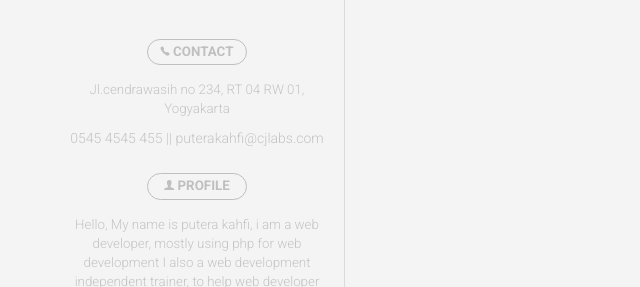
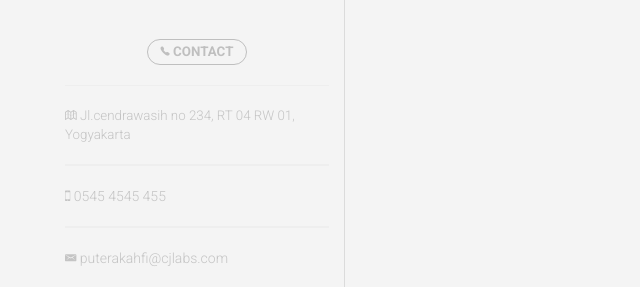
Before and after one commit to puterakahfi/resume, a website: page minimalist/index.html in a window 1280 px wide. Shown: the part 513-800 px from the top of the page, without its empty margins (0-640 px from the left). Drawn offline with nearby package versions, Linux system fonts and the light colour scheme.

Commit message:
update contact detail style

```diff
--- a/minimalist/assets/css/main.css
+++ b/minimalist/assets/css/main.css
@@ -81,7 +81,7 @@ color :#BD081C;
 
 .component-side-content p{
 	font-size: 10pt;
-
+	text-align: left;
 }
 .component-side-content h4{
 	text-transform: uppercase;
@@ -95,11 +95,12 @@ color :#BD081C;
 	border: 1px solid  #bfbfbf;
 }
 
-.component-side-content hr{
-	width :50%;
-	display:none;
+.component-side-content #contact-detail{
+	text-align:left;
 }
-
+#contact-detail hr{
+	border-bottom: 1px solid #eee
+}
 .main-content{
 	margin-left: 20px;
 	padding-left: 10px;
--- a/minimalist/index.html
+++ b/minimalist/index.html
@@ -43,18 +43,21 @@
 					</div>
 					<div class="component-side-content">
 						<h4 class="color "><i class="ion-ios-telephone"></i> Contact</h4> <hr />
-						<div class="position center ">
-							<p>Jl.cendrawasih no 234, RT 04 RW 01, Yogyakarta</p>
-							<hr /> <hr />
-							0545 4545 455  || puterakahfi@cjlabs.com
+						<div id="contact-detail">
+							<p><i class="ion-map"></i> Jl.cendrawasih no 234, RT 04 RW 01, Yogyakarta</p>
+							<hr />
+							<i class="ion-iphone"></i> 0545 4545 455 <hr />
+							<i class="ion-email"></i> puterakahfi@cjlabs.com
 
 						</div>
 						<div claas="vertical-line"></div>
 						<div class="component-side-content">
-							<h4 class="color "><i class="ion-person"></i> Profile</h4> <hr />
-							<p>Hello, My name is putera kahfi, i am a web developer, mostly using php for web development
-								I also a web development independent trainer, to help web developer leverage their web development skill.
-							</p>
+							<div id="contact-detail">
+								<h4 class="color "><i class="ion-person"></i> Profile</h4> <hr />
+								<p>Hello, My name is putera kahfi, i am a web developer, mostly using php for web development
+									I also a web development independent trainer, to help web developer leverage their web development skill.
+								</p>
+							</div>
 						</div>
 					</div>
 
```
